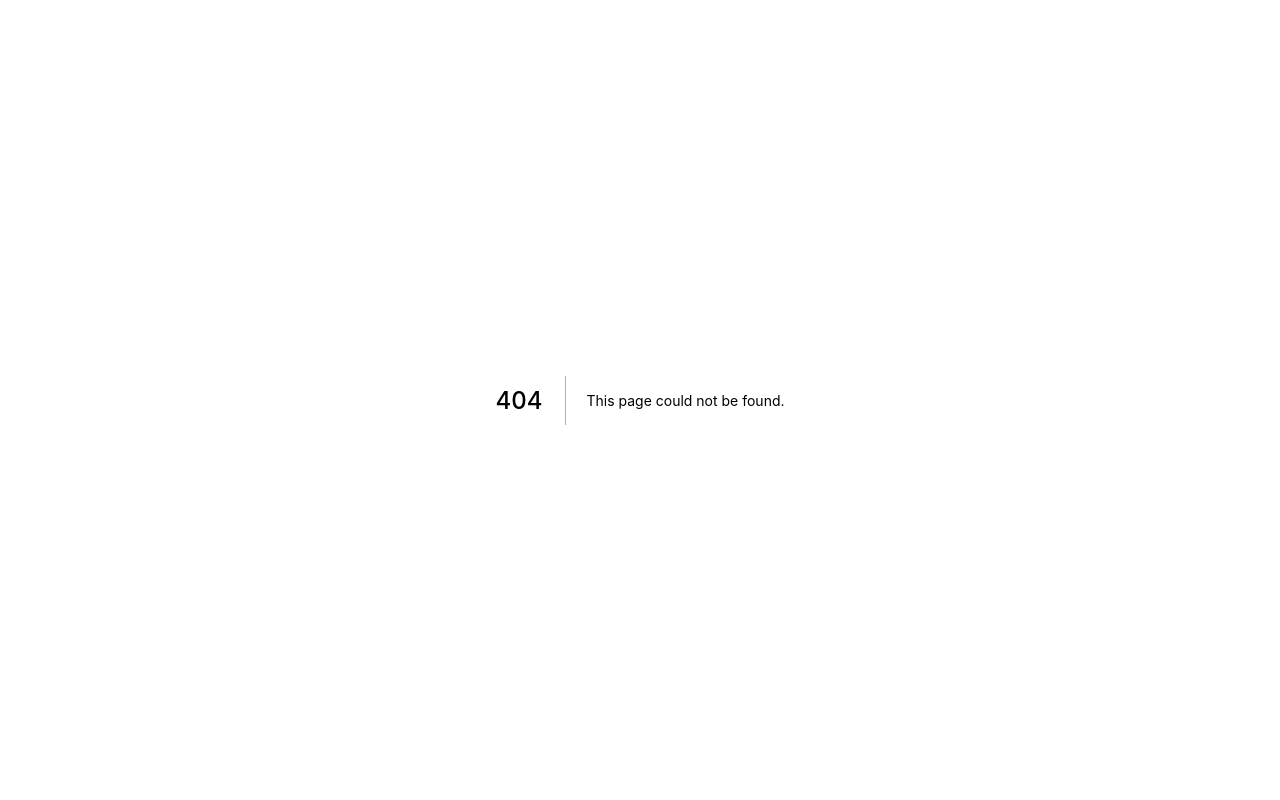
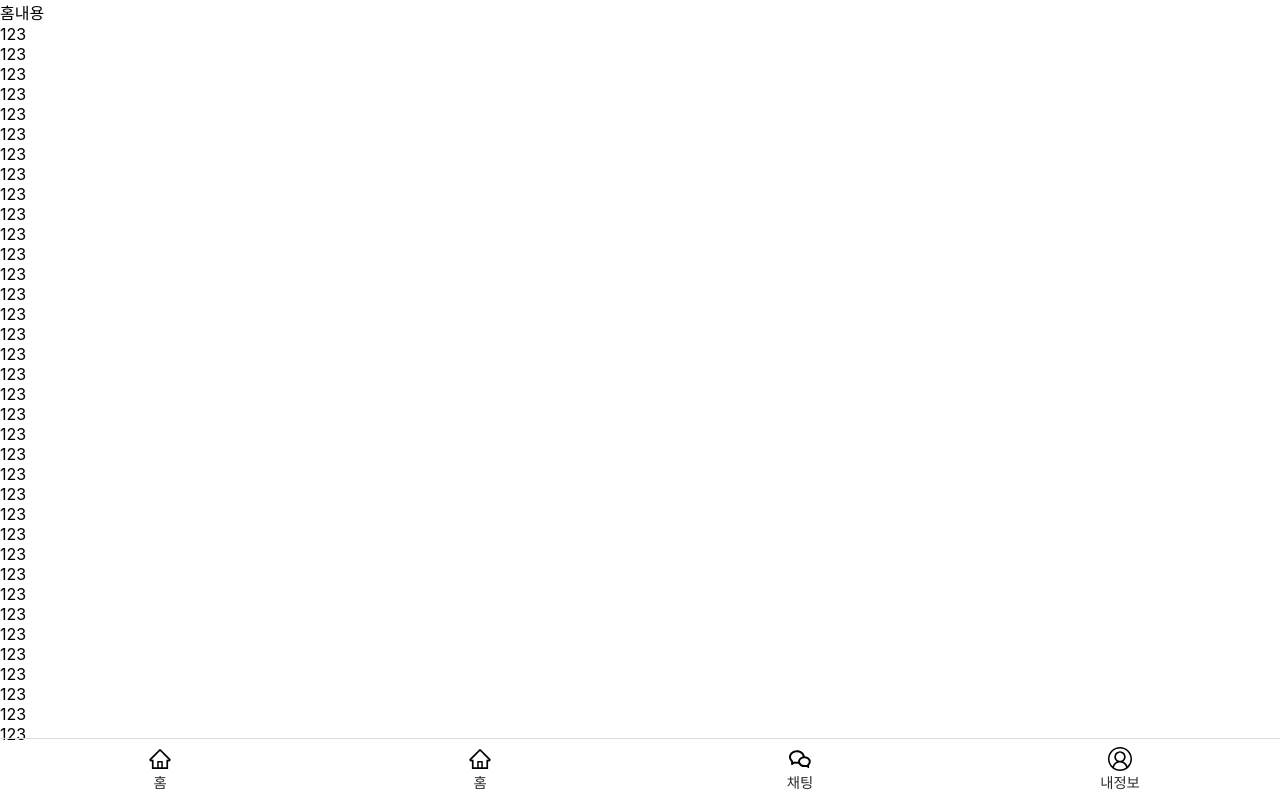
Before and after one commit to songpa-gu-people/good-game-client, a Next.js app: page /home in a window 1280 px wide. Before the commit this address had no page. Built offline with nearby package versions, Linux system fonts and the light colour scheme.

Commit message:
feat: Footer.tsx

```diff
--- /dev/null
+++ b/components/molecules/FooterItem.tsx
@@ -0,0 +1,45 @@
+import React from "react";
+import styled from "@emotion/styled";
+import palette from "../../styles/palette";
+import Link from "next/link";
+
+const Container = styled.div`
+  display: flex;
+  flex-direction: column;
+  gap: 0.2rem;
+  padding: 0.5rem;
+`;
+
+const IconWrapper = styled.div`
+  display: flex;
+  justify-content: center;
+  font-size: 1.5rem;
+`;
+
+const NameWrapper = styled.div`
+  display: flex;
+  justify-content: center;
+  font-size: 0.9rem;
+  color: ${palette.black};
+`;
+
+interface Props {
+  icon;
+  name;
+  href;
+}
+
+const FooterItem = ({ icon, name, href }: Props) => {
+  return (
+    <Container>
+      <Link href={href} passHref>
+        <a>
+          <IconWrapper>{icon}</IconWrapper>
+          <NameWrapper>{name}</NameWrapper>
+        </a>
+      </Link>
+    </Container>
+  );
+};
+
+export default FooterItem;
--- /dev/null
+++ b/components/organism/Footer.tsx
@@ -0,0 +1,31 @@
+import React from "react";
+import FooterItem from "../molecules/FooterItem";
+import styled from "@emotion/styled";
+import { AiOutlineHome } from "react-icons/ai";
+import palette from "../../styles/palette";
+import { VscAccount } from "react-icons/vsc";
+import { RiWechatLine } from "react-icons/ri";
+
+const Container = styled.div`
+  display: grid;
+  grid-template-columns: repeat(auto-fit, minmax(10%, auto));
+  position: absolute;
+  bottom: 0;
+  right: 0;
+  left: 0;
+
+  border-top: 1px solid ${palette.gray_1};
+`;
+
+const Footer = () => {
+  return (
+    <Container>
+      <FooterItem href={"/home"} icon={<AiOutlineHome />} name={"홈"} />
+      <FooterItem href={"/home"} icon={<AiOutlineHome />} name={"홈"} />
+      <FooterItem href={"/chat"} icon={<RiWechatLine />} name={"채팅"} />
+      <FooterItem href={"/account"} icon={<VscAccount />} name={"내정보"} />
+    </Container>
+  );
+};
+
+export default Footer;
--- /dev/null
+++ b/components/templates/HomeTemplate.tsx
@@ -0,0 +1,64 @@
+import React from "react";
+import styled from "@emotion/styled";
+
+const Container = styled.div``;
+
+const HomeTemplate = () => {
+  return (
+    <Container>
+      홈내용
+      <div>123</div>
+      <div>123</div>
+      <div>123</div>
+      <div>123</div>
+      <div>123</div>
+      <div>123</div>
+      <div>123</div>
+      <div>123</div>
+      <div>123</div>
+      <div>123</div>
+      <div>123</div>
+      <div>123</div>
+      <div>123</div>
+      <div>123</div>
+      <div>123</div>
+      <div>123</div>
+      <div>123</div>
+      <div>123</div>
+      <div>123</div>
+      <div>123</div>
+      <div>123</div>
+      <div>123</div>
+      <div>123</div>
+      <div>123</div>
+      <div>123</div>
+      <div>123</div>
+      <div>123</div>
+      <div>123</div>
+      <div>123</div>
+      <div>123</div>
+      <div>123</div>
+      <div>123</div>
+      <div>123</div>
+      <div>123</div>
+      <div>123</div>
+      <div>123</div>
+      <div>123</div>
+      <div>123</div>
+      <div>123</div>
+      <div>123</div>
+      <div>123</div>
+      <div>123</div>
+      <div>123</div>
+      <div>123</div>
+      <div>123</div>
+      <div>123</div>
+      <div>123</div>
+      <div>123</div>
+      <div>123</div>
+      <div>123</div>
+    </Container>
+  );
+};
+
+export default HomeTemplate;
--- /dev/null
+++ b/components/templates/global/BaseTemplateWithFooter.tsx
@@ -0,0 +1,28 @@
+import React from "react";
+import Footer from "../../organism/Footer";
+import styled from "@emotion/styled";
+
+const Container = styled.div`
+  display: grid;
+  grid-template-rows: 12.5fr 1fr;
+
+  height: 100vh;
+
+  & > div:nth-of-type(1) {
+    height: 100%;
+    overflow-y: auto;
+  }
+`;
+
+const BaseTemplateWithFooter = ({ children }) => {
+  return (
+    <Container>
+      <div>{children}</div>
+      <div>
+        <Footer />
+      </div>
+    </Container>
+  );
+};
+
+export default BaseTemplateWithFooter;
--- a/package.json
+++ b/package.json
@@ -21,6 +21,7 @@
     "react": "18.2.0",
     "react-dom": "18.2.0",
     "react-helmet": "^6.1.0",
+    "react-icons": "^4.4.0",
     "react-query": "^3.39.1",
     "recoil": "^0.7.4"
   },
--- /dev/null
+++ b/pages/home/index.tsx
@@ -0,0 +1,15 @@
+import React from "react";
+import Footer from "../../components/organism/Footer";
+import styled from "@emotion/styled";
+import BaseTemplateWithFooter from "../../components/templates/global/BaseTemplateWithFooter";
+import HomeTemplate from "../../components/templates/HomeTemplate";
+
+const Index = () => {
+  return (
+    <BaseTemplateWithFooter>
+      <HomeTemplate />
+    </BaseTemplateWithFooter>
+  );
+};
+
+export default Index;
--- /dev/null
+++ b/styles/palette.ts
@@ -0,0 +1,17 @@
+export default {
+  white: "#ffffff",
+  gray_1: "#dcdcdc",
+  gray_2: "#c9c9c9",
+  gray_3: "#999999",
+  gray_4: "#6c6c6c",
+  navy_1: "#4c5d88",
+  navy_2: "#3d4a6c",
+  black: "#2e2e2e",
+  blue_1: "#2177ce",
+  blue_2: "#4c81d1",
+  orange_1: "#ec604e",
+  orange_2: "#fa573b",
+  button_red: "#f73a3a",
+  button_black: "#343A40",
+  button_logout_hover: "#343A40",
+};
--- /dev/null
+++ b/styles/styleConst.ts
@@ -0,0 +1 @@
+export const styleConst = {};
```
Also changed, not shown: pages/account/index.tsx (added, +13 -0 lines), pages/chat/index.tsx (added, +12 -0 lines), pages/index.tsx (+6 -3 lines), 1 other file (tests, documents, lock files or other folders).
